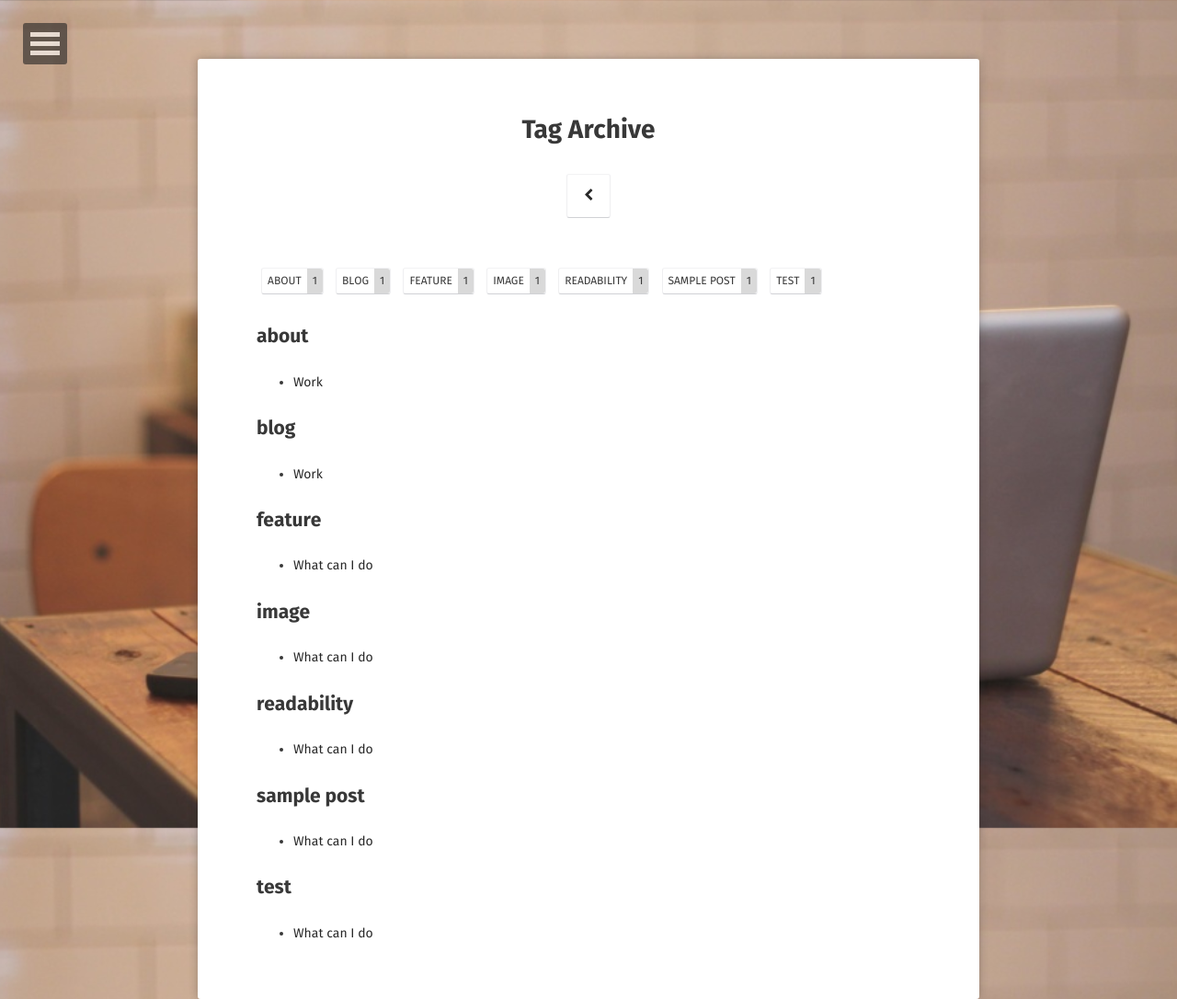
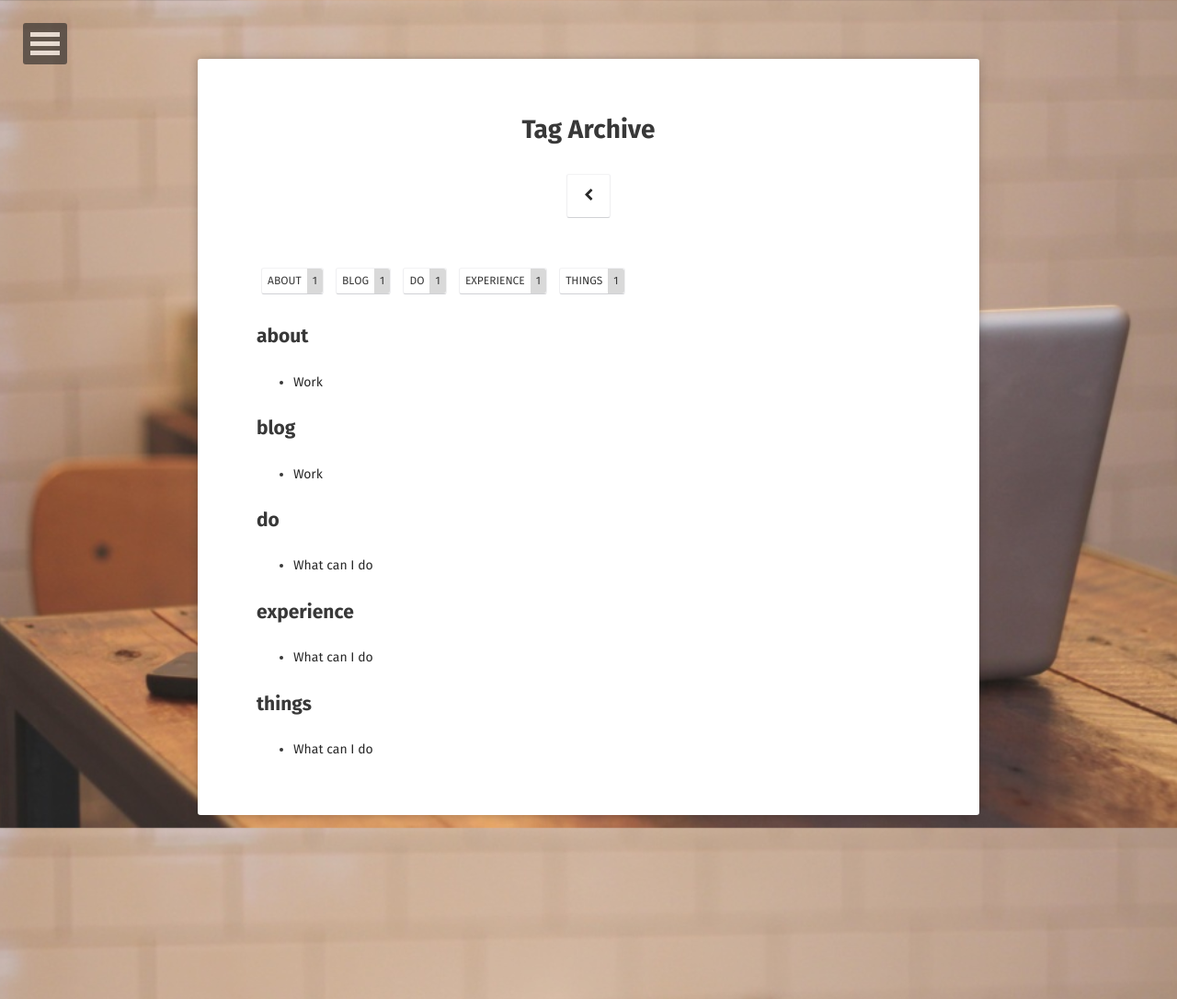
Before and after one commit to lcomet/linamolinascomet, a Jekyll site: the page built from tags/index.html, in a window 1280 px wide. Shown: the whole page at 92% size. Built offline with Jekyll 4.4.1, drawn with Linux system fonts in a browser that asks for light colours; some web fonts are replaced.

Commit message:
update tags

```diff
--- a/_posts/2012-05-23-readability-feature-post.md
+++ b/_posts/2012-05-23-readability-feature-post.md
@@ -3,7 +3,7 @@ layout: post
 title: "What can I do"
 date: 2012-05-23
 excerpt: "Things related to Computer Science."
-tags: [sample post, readability, test, image, feature]
+tags: [experience, things, do]
 feature: http://i.imgur.com/Ds6S7lJ.png
 comments: true
 ---
```
